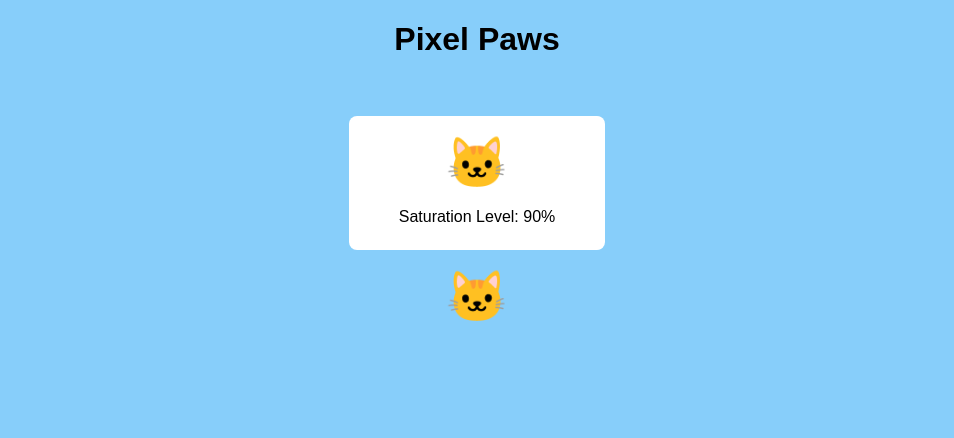
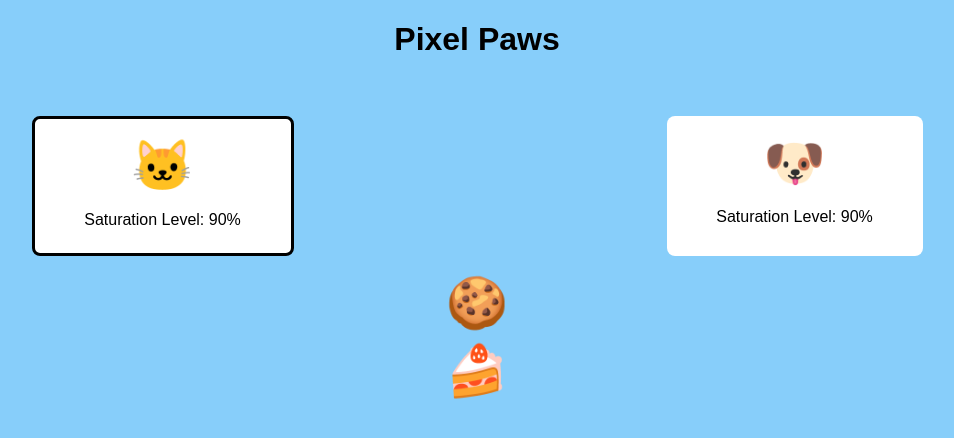
Before and after one commit to GMuchoki/Pixel-Paws, a plain HTML site: page index.html in a window 1280 px wide. Shown: the whole page, without its empty margins (163-1117 px from the left). Drawn offline with Linux system fonts and the light colour scheme.

Commit message:
Add second pet and selection functionality
Introduced a second pet (dog) to the game, allowing users to select which pet to feed. Updated UI to support multiple pets and treats, added visual indication for selected pet, and adjusted feeding logic to target the selected pet.

```diff
--- a/index.html
+++ b/index.html
@@ -7,16 +7,36 @@
   <link rel="stylesheet" href="style.css">
 </head>
 <body>
+
   <h1>Pixel Paws</h1>
+
   <div class="pet-container">
-    <div class="pet" id="pet1">
+    <div class="pet" id="pet1" onclick="selectPet(1)">
       <div class="emoji">🐱</div>
       <p>Saturation Level: <span id="hunger1">100</span>%</p>
       <p id="message1"></p>
     </div>
+
+    <div class="pet" id="pet2" onclick="selectPet(2)">
+      <div class="emoji">🐶</div>
+      <p>Saturation Level: <span id="hunger2">100</span>%</p>
+      <p id="message2"></p>
+    </div>
   </div>
 
-  <div class="emoji treat" id="treat1" onclick="feedPet(1)">🐱</div>
+  <div class="treat-container">
+    <div class="treat-wrapper">
+      <div class="emoji treat" id="treat1" onclick="feedPet(1)">
+        🍪
+      </div>
+    </div>
+    <div class="treat-wrapper">
+      <div class="emoji treat" id="treat2" onclick="feedPet(5)">
+        🍰
+      </div>
+    </div>
+  </div>
+
 
   <script src="script.js"></script>
 </body>
--- a/script.js
+++ b/script.js
@@ -31,12 +31,44 @@ class Pet {
   }
 }
 
+let selectedPet = null;
+const pet1Element = document.getElementById('pet1');
+const pet2Element = document.getElementById('pet2');
+
+function selectPet(id) {
+  selectedPet = id;
+
+  pet1Element.classList.remove("selected");
+  pet2Element.classList.remove("selected");
+
+  if (id === 1) {
+    pet1Element.classList.add("selected");
+  } else if (id === 2) {
+    pet2Element.classList.add("selected");
+  }
+
+}
+
 const pet1 = new Pet(1);
+const pet2 = new Pet(2);
 
 function feedPet(amount) {
-  pet1.feed(amount);
+  if (selectedPet === 1) {
+    pet1.feed(amount);
+  } else if (selectedPet === 2) {
+    pet2.feed(amount);
+  }
+
 }
 
 setInterval(() => {
   pet1.decreaseFedLevel();
+  pet2.decreaseFedLevel();
 }, 5000);
+
+selectPet(1);
+
+//Play around with `setInterval` and set it to a higher amount to make the game easier
+//Keep stock of the treats
+//Disable a `treat` when the number is 0 and style it accordingly if it's unavailable
+//Add a timer to see how long the player could keep their pets
--- a/style.css
+++ b/style.css
@@ -20,6 +20,10 @@ body {
   width: 240px;
 }
 
+.pet.selected{
+  border: solid black;
+}
+
 .emoji {
   font-size: 50px;
   cursor: pointer;
```
